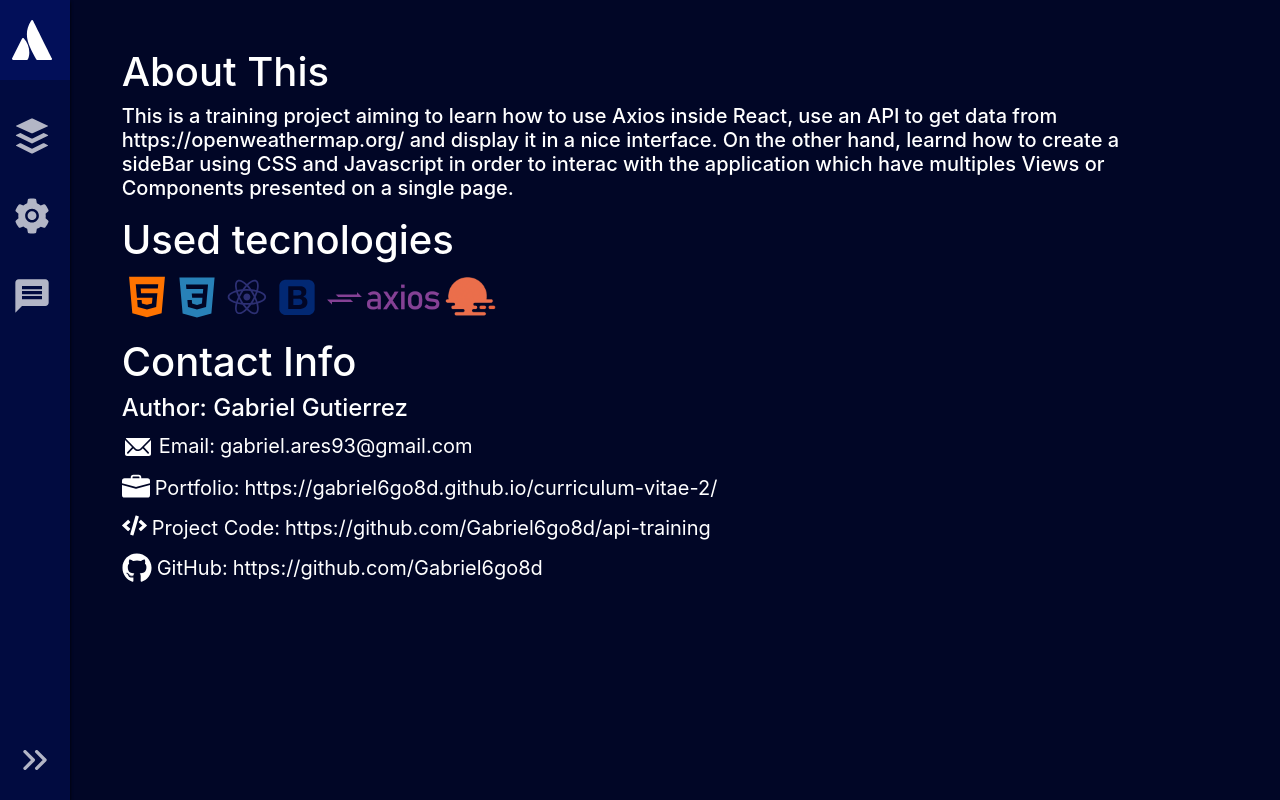
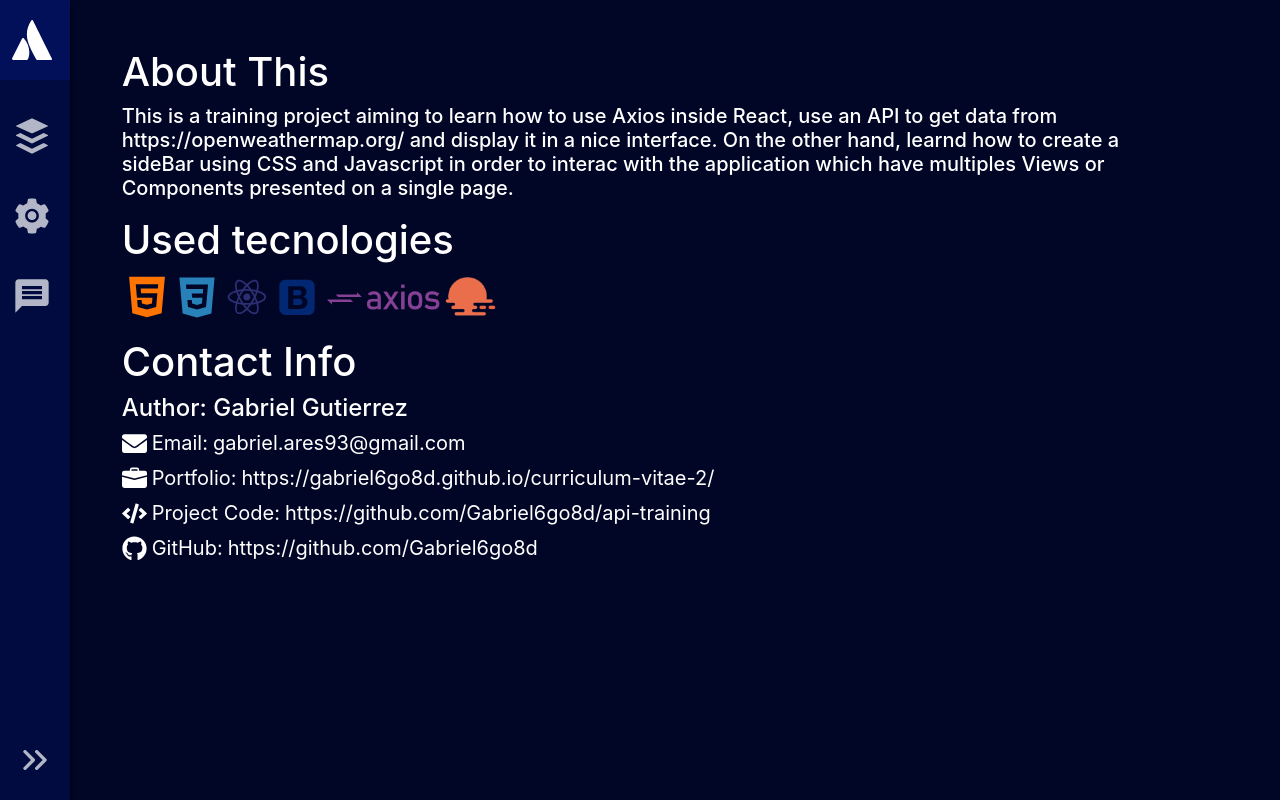
Before and after one commit to Gabriel6go8d/api-training, a React (Create React App) app: page / in a window 1280 px wide. Both pictures are taken after a click on the element "Contact". Built offline with nearby package versions, Linux system fonts and the light colour scheme; no server answers.

Commit message:
center text

```diff
--- a/src/Components/Contact.js
+++ b/src/Components/Contact.js
@@ -1,7 +1,6 @@
 import React from 'react'
-import {IoIosMail} from 'react-icons/io'
 import {BsBriefcaseFill} from 'react-icons/bs'
-import {FaCode, FaGithub} from 'react-icons/fa'
+import {FaCode, FaGithub, FaEnvelope} from 'react-icons/fa'
 import {AiFillHtml5} from 'react-icons/ai'
 import {DiCss3, DiReact, DiBootstrap} from 'react-icons/di'
 
@@ -26,7 +25,7 @@ function Contact() {
                 <h4>Author: Gabriel Gutierrez</h4>
                 <a href='mailto:gabriel.ares93@gmail.com' className='contact_link'>
                     <div>
-                        <IoIosMail size='32px' color='white'/>
+                        <FaEnvelope size='25px' color='white'/>
                         <p>Email: </p>
                     </div>
                     <p>gabriel.ares93@gmail.com</p>
@@ -34,7 +33,7 @@ function Contact() {
 
                 <a href='https://gabriel6go8d.github.io/curriculum-vitae-2/' className='contact_link'>
                     <div>
-                        <BsBriefcaseFill size='28px' color='white'/>
+                        <BsBriefcaseFill size='25px' color='white'/>
                         <p>Portfolio: </p>
                     </div>
                     <p>https://gabriel6go8d.github.io/curriculum-vitae-2/</p>
@@ -49,7 +48,7 @@ function Contact() {
                 </a>
                 <a href='https://github.com/Gabriel6go8d' className='contact_link'>
                     <div>
-                        <FaGithub size='30px' color='white'/>
+                        <FaGithub size='25px' color='white'/>
                         <p>GitHub: </p>
                     </div>
                     <p>https://github.com/Gabriel6go8d</p>
--- a/src/MyCSS.css
+++ b/src/MyCSS.css
@@ -235,6 +235,7 @@ html.transition *:after {
     display: flex;
     margin-bottom: 10px;
     word-wrap: break-word;
+    line-height: 25px;
 }
 .contact_link p{
     margin-left: 5px;
```
